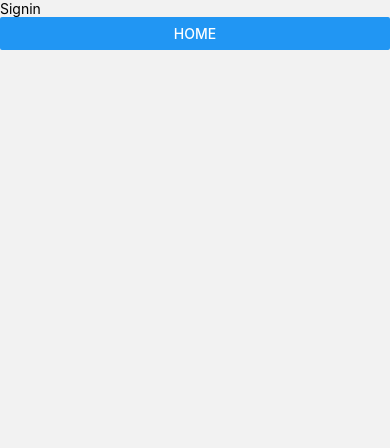
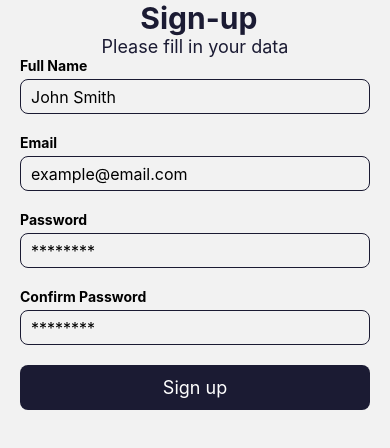
Before and after one commit to tiagofredk/U-Learning, a React Native app: screen /Signin in a window 390 px wide. Shown: the top 448 px of the page. Built offline with nearby package versions, Linux system fonts and the light colour scheme.

Commit message:
undefined

```diff
--- a/package.json
+++ b/package.json
@@ -15,12 +15,14 @@
     "axios": "^0.26.0",
     "expo": "~44.0.0",
     "expo-status-bar": "~1.2.0",
+    "formik": "^2.2.9",
     "react": "17.0.1",
     "react-dom": "17.0.1",
     "react-native": "0.64.3",
     "react-native-safe-area-context": "3.3.2",
     "react-native-screens": "~3.10.1",
-    "react-native-web": "0.17.1"
+    "react-native-web": "0.17.1",
+    "yup": "^0.32.11"
   },
   "devDependencies": {
     "@babel/core": "^7.12.9"
--- /dev/null
+++ b/src/components/Login/FormHeader.js
@@ -0,0 +1,50 @@
+import React from 'react';
+import { View, StyleSheet, Text, Animated } from 'react-native';
+
+const FormHeader = ({
+  leftHeading,
+  rightHeading,
+  subHeading,
+  leftHeaderTranslateX = 40,
+  rightHeaderTranslateY = -20,
+  rightHeaderOpacity = 0,
+}) => {
+  return (
+    <>
+      <View style={styles.container}>
+        <Animated.Text
+          style={[
+            styles.heading,
+            { transform: [{ translateX: leftHeaderTranslateX }] },
+          ]}
+        >
+          {leftHeading}
+        </Animated.Text>
+        <Animated.Text
+          style={[
+            styles.heading,
+            {
+              opacity: rightHeaderOpacity,
+              transform: [{ translateY: rightHeaderTranslateY }],
+            },
+          ]}
+        >
+          {rightHeading}
+        </Animated.Text>
+      </View>
+      <Text style={styles.subHeading}>{subHeading}</Text>
+    </>
+  );
+};
+
+const styles = StyleSheet.create({
+  container: {
+    flexDirection: 'row',
+    justifyContent: 'center',
+    alignItems: 'center',
+  },
+  heading: { fontSize: 30, fontWeight: 'bold', color: '#1b1b33' },
+  subHeading: { fontSize: 18, color: '#1b1b33', textAlign: 'center' },
+});
+
+export default FormHeader;
--- a/src/components/Login/FormSubmitButton.js
+++ b/src/components/Login/FormSubmitButton.js
@@ -2,9 +2,7 @@ import React from 'react';
 import { View, StyleSheet, TouchableOpacity, Text } from 'react-native';
 
 const FormSubmitButton = ({ title, submitting, onPress }) => {
-  const backgroundColor = submitting
-    ? 'rgba(27,27,51,0.4)'
-    : 'rgba(27,27,51,1)';
+  const backgroundColor = submitting  ? 'rgba(27,27,51,0.4)' : 'rgba(27,27,51,1)';
 
   return (
     <TouchableOpacity
--- a/src/components/Login/Login.js
+++ b/src/components/Login/Login.js
@@ -6,6 +6,8 @@ import FormContainer from './FormContainer'
 import FormInput from './FormInput'
 import { MainContext } from '../../context/MainContext'
 import FormSubmitButton from './FormSubmitButton'
+import FormHeader from './FormHeader'
+import { isValidEmail, isValidObjField, updateError } from '../utils/methods';
 
 
 const Login = () => {
@@ -58,8 +60,11 @@ const Login = () => {
   return (
     <FormContainer>
     <SafeAreaView>
-      <Text>Login</Text>
-
+      <FormHeader
+      leftHeading='Login'
+      rightHeading='Back'
+      subHeading='Enter with your e-mail and password'
+      />
       <FormInput
         value={email}
         onChangeText={value => handleOnChangeText(value, 'email')}
--- a/src/components/Signin/Signin.js
+++ b/src/components/Signin/Signin.js
@@ -1,17 +1,174 @@
-import { Button, StyleSheet, Text, View } from 'react-native'
-import React from 'react'
-import { useNavigation } from '@react-navigation/native'
+import React, { useState } from 'react';
+import { View, StyleSheet, Text } from 'react-native';
 
-const Signin = () => {
-    const navigation = useNavigation()
+import { isValidEmail, isValidObjField, updateError } from '../utils/methods';
+
+import { StackActions } from '@react-navigation/native';
+
+import { Formik } from 'formik';
+import * as Yup from 'yup';
+
+import FormContainer from '../Login/FormContainer';
+import FormInput from '../Login/FormInput';
+import FormSubmitButton from '../Login/FormSubmitButton';
+import axios from 'axios';
+import FormHeader from '../Login/FormHeader';
+
+const validationSchema = Yup.object({
+  fullname: Yup.string()
+    .trim()
+    .min(3, 'Invalid name!')
+    .required('Name is required!'),
+  email: Yup.string().email('Invalid email!').required('Email is required!'),
+  password: Yup.string()
+    .trim()
+    .min(8, 'Password is too short!')
+    .required('Password is required!'),
+  confirmPassword: Yup.string().equals(
+    [Yup.ref('password'), null],
+    'Password does not match!'
+  ),
+});
+
+const SignupForm = ({ navigation }) => {
+  const userInfo = {
+    fullname: '',
+    email: '',
+    password: '',
+    confirmPassword: '',
+  };
+
+  const [error, setError] = useState('');
+
+  const { fullname, email, password, confirmPassword } = userInfo;
+
+  const handleOnChangeText = (value, fieldName) => {
+    setUserInfo({ ...userInfo, [fieldName]: value });
+  };
+
+  const isValidForm = () => {
+    // we will accept only if all of the fields have value
+    if (!isValidObjField(userInfo))
+      return updateError('Required all fields!', setError);
+    // if valid name with 3 or more characters
+    if (!fullname.trim() || fullname.length < 3)
+      return updateError('Invalid name!', setError);
+    // only valid email id is allowed
+    if (!isValidEmail(email)) return updateError('Invalid email!', setError);
+    // password must have 8 or more characters
+    if (!password.trim() || password.length < 8)
+      return updateError('Password is less then 8 characters!', setError);
+    // password and confirm password must be the same
+    if (password !== confirmPassword)
+      return updateError('Password does not match!', setError);
+
+    return true;
+  };
+
+  const sumbitForm = () => {
+    if (isValidForm()) {
+      // submit form
+      console.log(userInfo);
+    }
+  };
+
+  const signUp = async (values, formikActions) => {
+    const res = await axios.post('/create-user', {
+      ...values,
+    });
+
+    if (res.data.success) {
+      const signInRes = await axios.post('/sign-in', {
+        email: values.email,
+        password: values.password,
+      });
+      if (signInRes.data.success) {
+        navigation.dispatch(
+          StackActions.replace('ImageUpload', {
+            token: signInRes.data.token,
+          })
+        );
+      }
+    }
+
+    formikActions.resetForm();
+    formikActions.setSubmitting(false);
+  };
+
   return (
-    <View>
-      <Text>Signin</Text>
-      <Button onPress={()=> navigation.navigate("Home") } title="Home"/>
-    </View>
-  )
-}
+    <FormContainer>
+      <FormHeader
+      leftHeading='Sign-up'
+      rightHeading='Back'
+      subHeading='Please fill in your data'
+      />
+      <Formik
+        initialValues={userInfo}
+        validationSchema={validationSchema}
+        onSubmit={signUp}
+      >
+        {({
+          values,
+          errors,
+          touched,
+          isSubmitting,
+          handleChange,
+          handleBlur,
+          handleSubmit,
+        }) => {
+          const { fullname, email, password, confirmPassword } = values;
+          return (
+            <>
+              <FormInput
+                value={fullname}
+                error={touched.fullname && errors.fullname}
+                onChangeText={handleChange('fullname')}
+                onBlur={handleBlur('fullname')}
+                label='Full Name'
+                placeholder='John Smith'
+              />
+              <FormInput
+                value={email}
+                error={touched.email && errors.email}
+                onChangeText={handleChange('email')}
+                onBlur={handleBlur('email')}
+                autoCapitalize='none'
+                label='Email'
+                placeholder='example@email.com'
+              />
+              <FormInput
+                value={password}
+                error={touched.password && errors.password}
+                onChangeText={handleChange('password')}
+                onBlur={handleBlur('password')}
+                autoCapitalize='none'
+                secureTextEntry
+                label='Password'
+                placeholder='********'
+              />
+              <FormInput
+                value={confirmPassword}
+                error={touched.confirmPassword && errors.confirmPassword}
+                onChangeText={handleChange('confirmPassword')}
+                onBlur={handleBlur('confirmPassword')}
+                autoCapitalize='none'
+                secureTextEntry
+                label='Confirm Password'
+                placeholder='********'
+              />
+              <FormSubmitButton
+                submitting={isSubmitting}
+                onPress={handleSubmit}
+                title='Sign up'
+              />
+            </>
+          );
+        }}
+      </Formik>
+    </FormContainer>
+  );
+};
 
-export default Signin
+const styles = StyleSheet.create({});
 
-const styles = StyleSheet.create({})
+export default SignupForm;
--- /dev/null
+++ b/src/components/utils/methods.js
@@ -0,0 +1,15 @@
+export const isValidObjField = obj => {
+    return Object.values(obj).every(value => value.trim());
+  };
+
+  export const updateError = (error, stateUpdater) => {
+    stateUpdater(error);
+    setTimeout(() => {
+      stateUpdater('');
+    }, 2500);
+  };
+
+  export const isValidEmail = value => {
+    const regx = /^([A-Za-z0-9_\-\.])+\@([A-Za-z0-9_\-\.])+\.([A-Za-z]{2,4})$/;
+    return regx.test(value);
+  };
```
Also changed, not shown: 1 other file (tests, documents, lock files or other folders).
